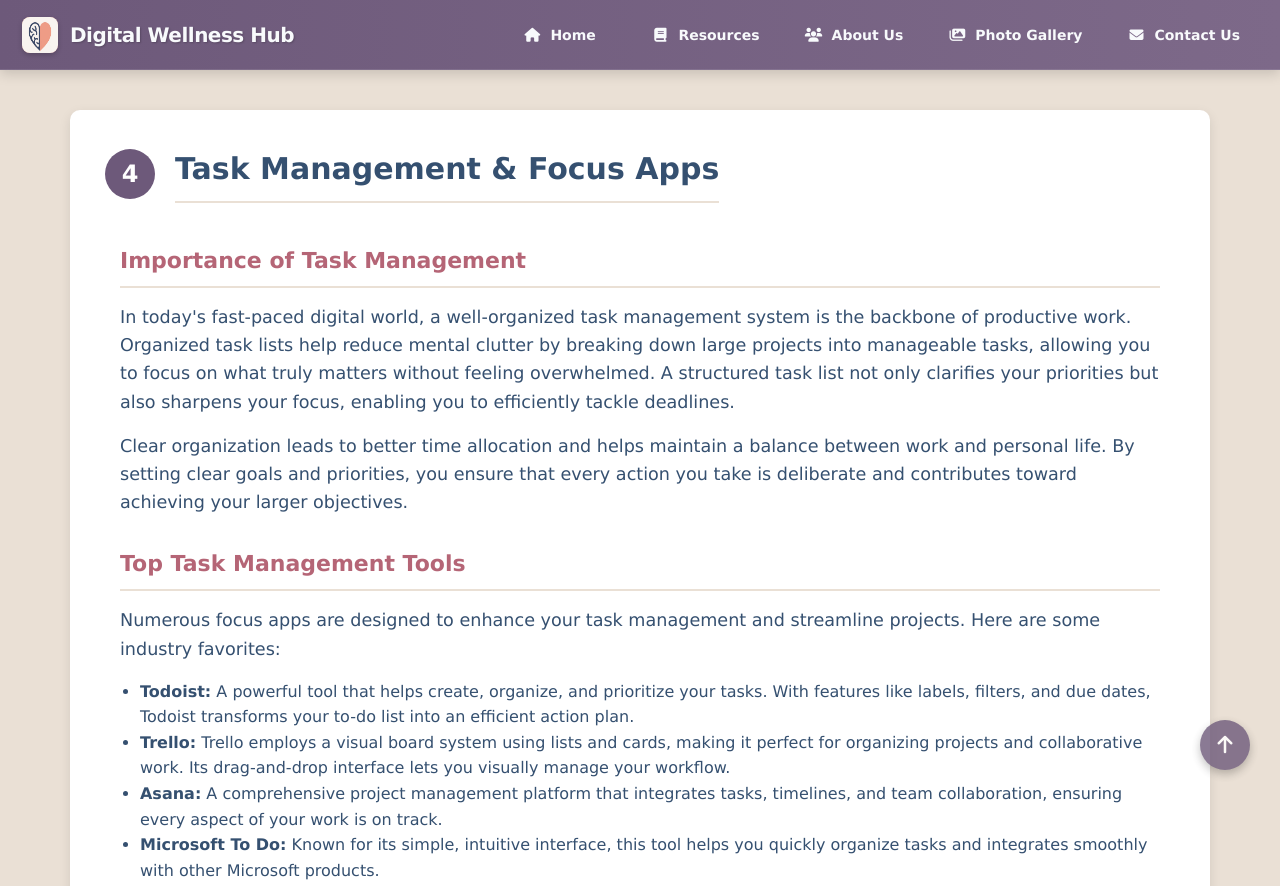
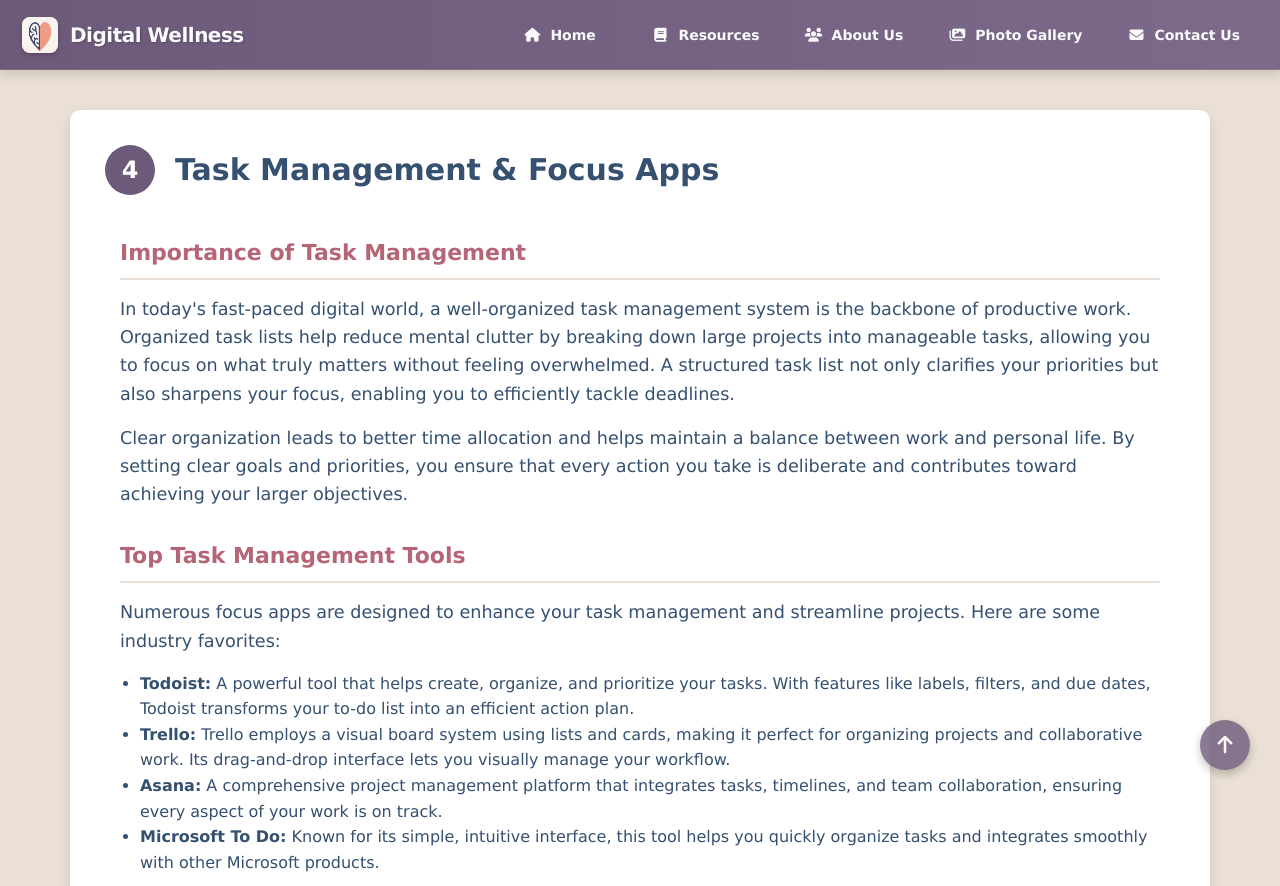
Before and after one commit to Saiqt07/FinalWebsite, a plain HTML site: page TOPIC 7 - Focus Tools & Apps/page4.html in a window 1280 px wide. Shown: the top 886 px of the page. Drawn offline with Linux system fonts and the light colour scheme.

Commit message:
Update page4.html

```diff
--- a/TOPIC 7 - Focus Tools & Apps/page4.html
+++ b/TOPIC 7 - Focus Tools & Apps/page4.html
@@ -39,7 +39,7 @@
     <div class="nav-container">
       <div class="logo">
         <img src="logo.jpg" alt="Digital Wellness Logo" class="logo-icon">
-        <span class="logo-text">Digital Wellness Hub</span>
+        <span class="logo-text">Digital Wellness</span>
       </div>
       <ul class="nav-links">
         <li class="nav-item">
@@ -82,7 +82,7 @@
     <section class="topic-container">
       <div class="topic-header">
         <div class="topic-number-large">4</div>
-        <h2 class="topic-title-large">Task Management & Focus Apps</h2>
+        <h1 class="topic-title-large">Task Management & Focus Apps</h1>
       </div>
       <div class="topic-content">
         <!-- Importance of Task Management -->
```
